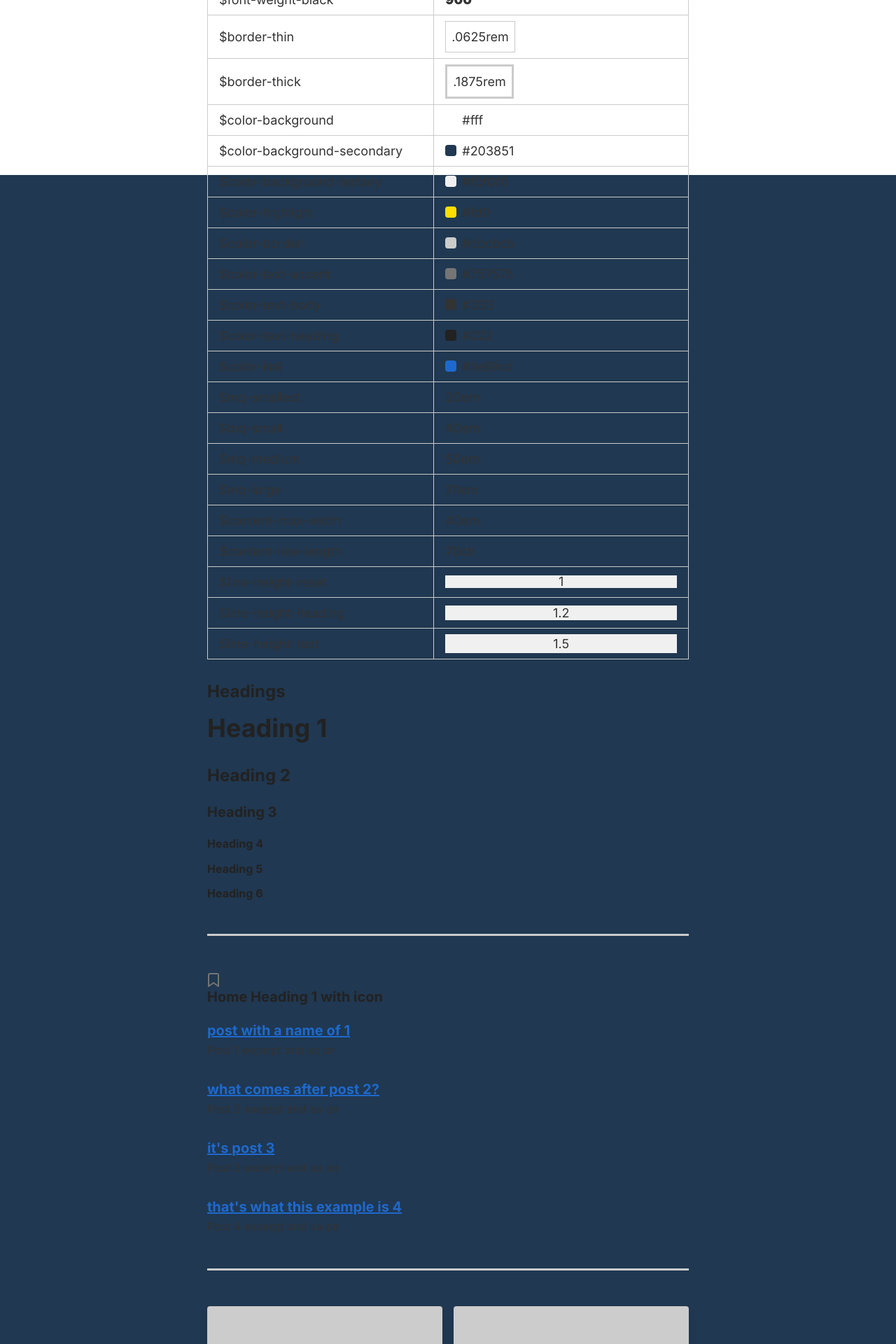
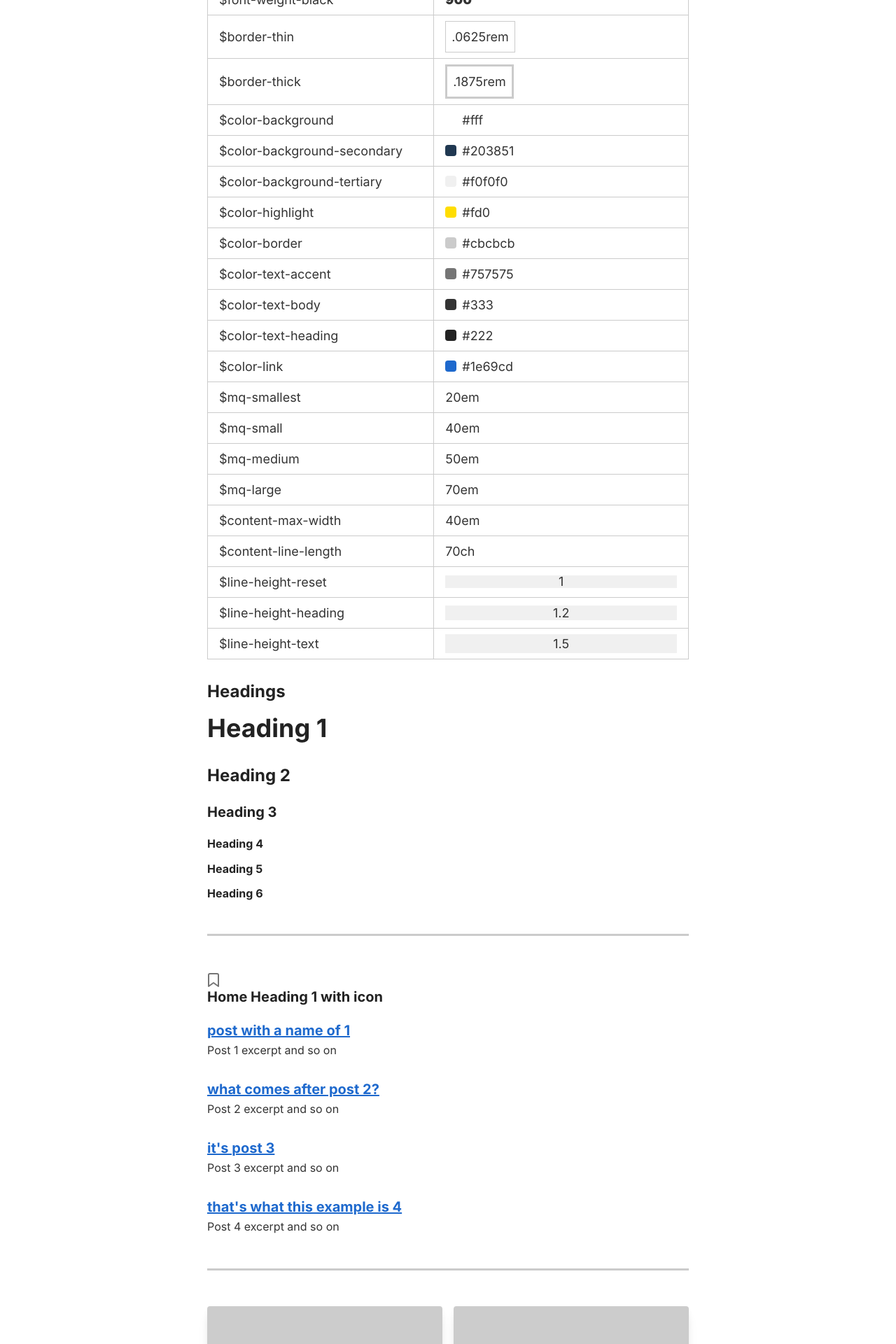
Before and after one commit to double-great/theme, a Jekyll site: the page built from index.html, in a window 1280 px wide. Shown: the part 650-2570 px from the top of the page at 70% size. Built offline with Jekyll 4.4.1, drawn with Linux system fonts in a browser that asks for light colours.

Commit message:
Revert html, body height: bg color breakage

```diff
--- a/_sass/_base.scss
+++ b/_sass/_base.scss
@@ -14,11 +14,6 @@
     scroll-behavior: auto !important;
     // stylelint-enable
   }
-}
-
-html,
-body {
-  height: 100%;
 }
 
 html {
```
